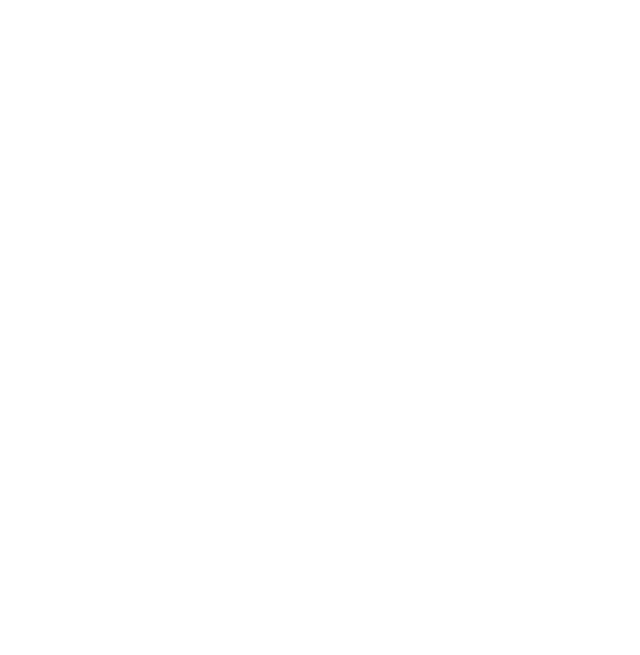
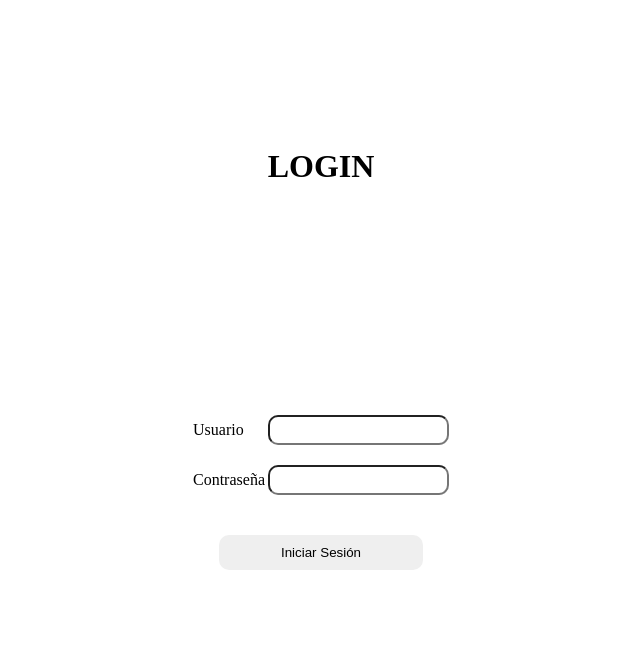
Before and after one commit to yeisonmenau/ControlDeProduccion, a plain HTML site: page index.html in a window 1280 px wide. Shown: the whole page, without its empty margins (319-959 px from the left). Drawn offline with Linux system fonts and the light colour scheme.

Commit message:
creacion del usuario y funcion para buscar para buscar el usuario

```diff
--- a/index.html
+++ b/index.html
@@ -3,9 +3,26 @@
 <head>
     <meta charset="UTF-8">
     <meta name="viewport" content="width=device-width, initial-scale=1.0">
+    <link rel="stylesheet" href="/view/public/css/style.css">
     <title>Yeison Mena</title>
 </head>
 <body>
 
+    <main>
+        <h1>LOGIN</h1>
+        <form class="form" action="">
+            <div>
+                <label for="">Usuario</label>
+                <input id="usuario" type="text">
+            </div>
+            <div>
+                <label for="">Contraseña</label>
+                <input id="contrasena" type="text">
+            </div>
+            <button id="btnIniciar" type="button">Iniciar Sesión</button>
+        </form>
+    </main>
+
+    <script></script>
 </body>
 </html>
--- /dev/null
+++ b/model/ModelUsers.js
@@ -0,0 +1,6 @@
+export let usuarios = [
+    {
+        usuario: "admin",
+        contrasena: "1234",
+    },
+]
--- /dev/null
+++ b/view/public/css/style.css
@@ -0,0 +1,43 @@
+* {
+    padding: 0;
+    margin: 0;
+    box-sizing: border-box;
+}
+
+main{
+    display: flex;
+    flex-direction: column;
+    justify-content: space-evenly;
+    align-items: center;
+    height: 100vh;
+}
+.form {
+    width: 40%;
+    height: 40%;
+    display: inherit;
+    justify-content: center;
+    align-items: center;
+    flex-direction: column;
+    gap: 20px;
+}
+
+.form div {
+    display: flex;
+    width: 50%;
+    justify-content: space-between;
+    align-items: center;
+}
+
+.form div input {
+    outline: none;
+    height: 30px;
+    border-radius: 10px;
+}
+
+.form button {
+    width: 40%;
+    margin-top: 20px;
+    height: 35px;
+    border: none;
+    border-radius: 10px;
+}
```
Also changed, not shown: controller/ControllerUsers.js (added, +14 -0 lines).
